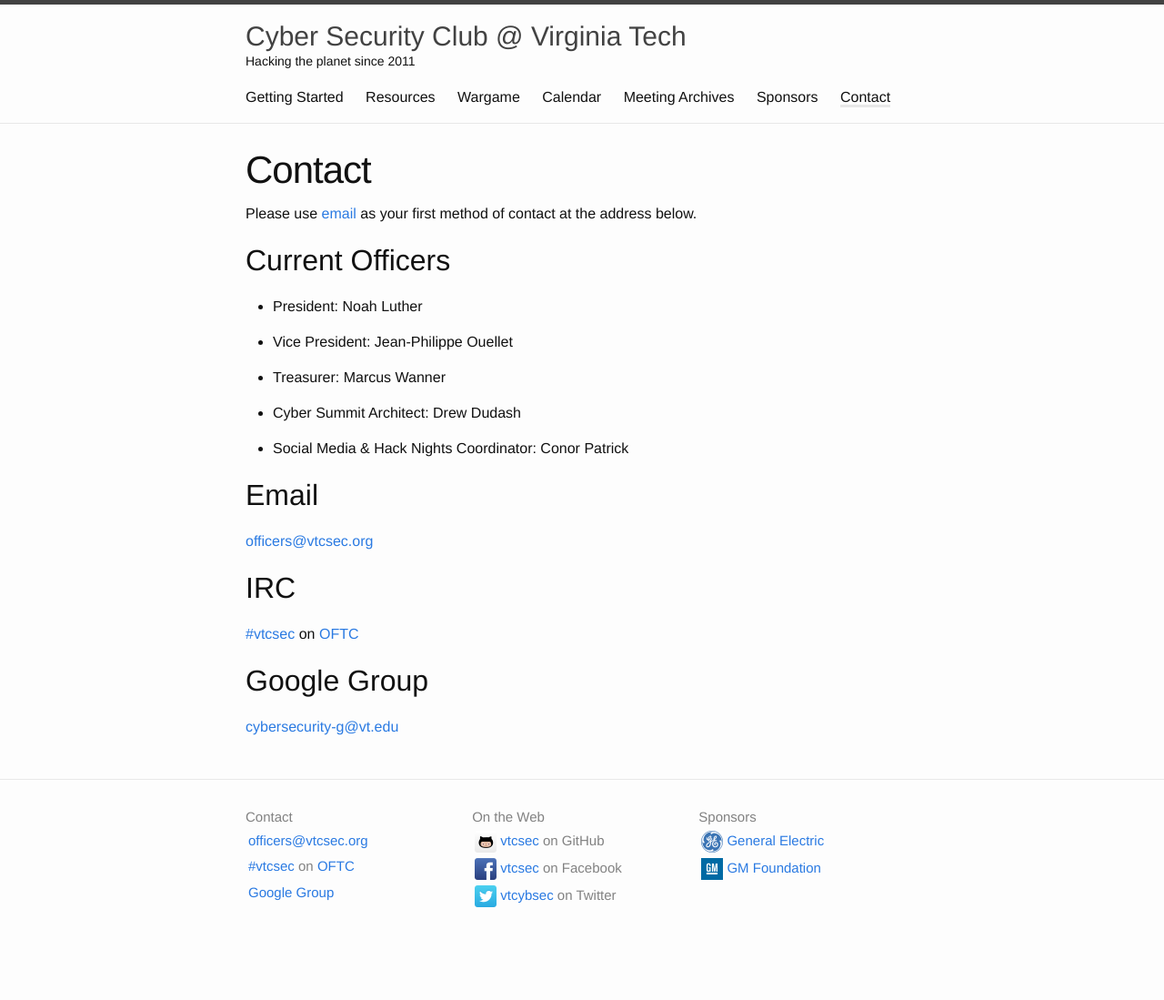
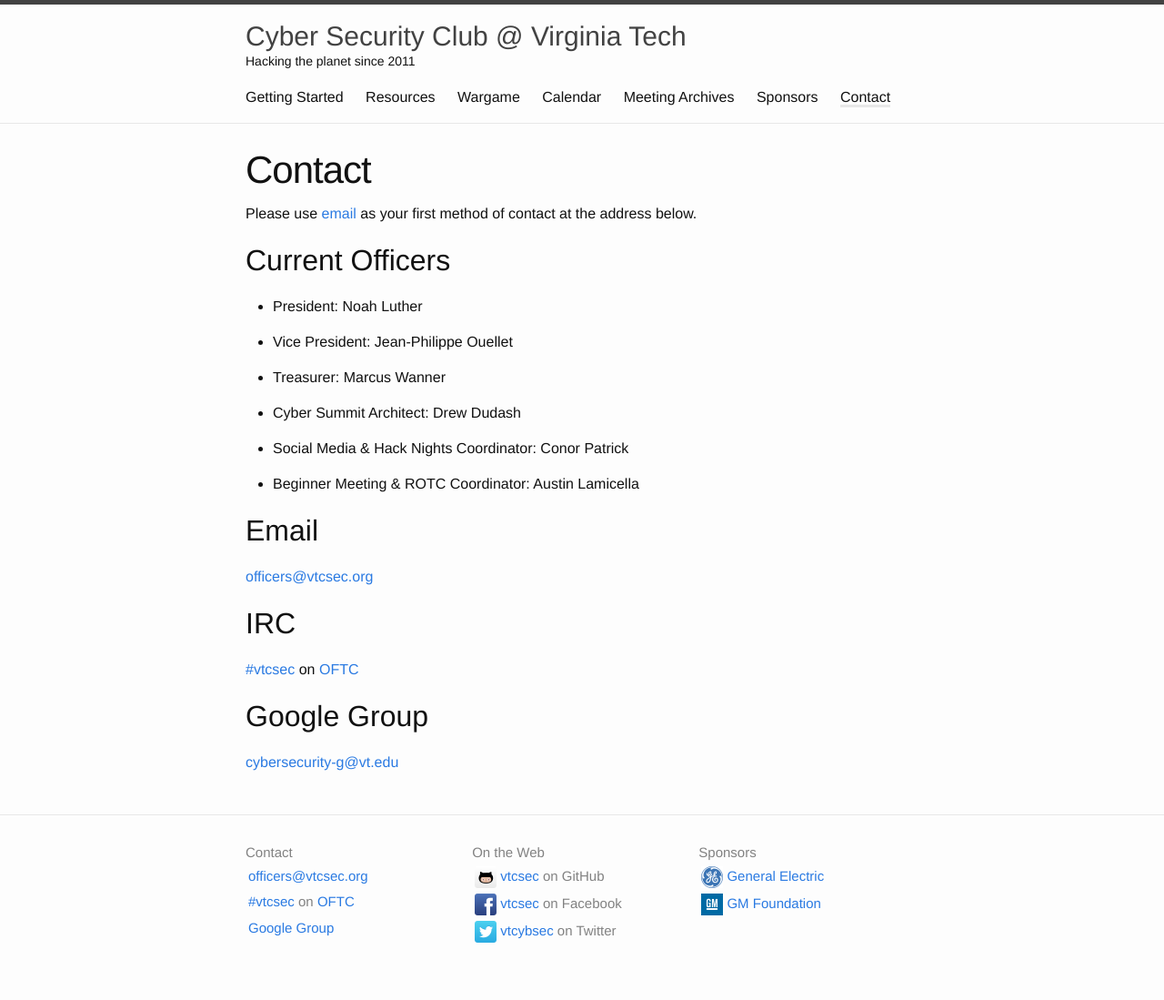
Before and after one commit to VTCSec/vtcsec.org, a Jekyll site: the page built from contact.md, in a window 1280 px wide. Shown: the whole page at 91% size. Built offline with Jekyll 4.4.1, drawn with Linux system fonts in a browser that asks for light colours; before the commit the page ends 1060 px from its top, so only the background shows below that.

Commit message:
added Austin to officers page

```diff
--- a/_data/officers.yml
+++ b/_data/officers.yml
@@ -13,3 +13,6 @@
 - nick: conorpp
   name: Conor Patrick
   position: Social Media & Hack Nights Coordinator
+- nick: lamchops
+  name: Austin Lamicella
+  position: Beginner Meeting & ROTC Coordinator
```
